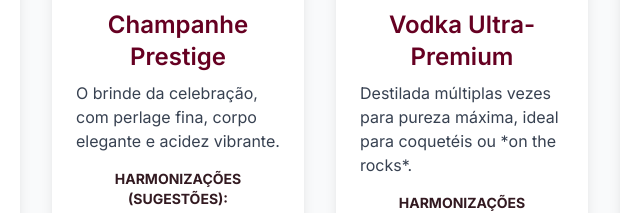
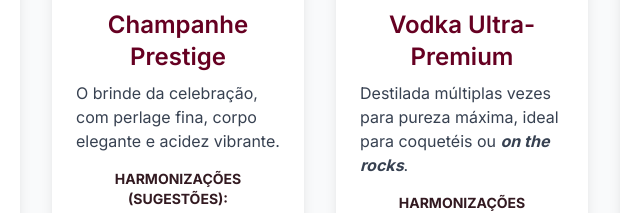
Before and after one commit to GhostDev-Creator/Rosso-Di-Terra, a plain HTML site: page index.html in a window 1280 px wide. Shown: the part 2760-2973 px from the top of the page, 360-1000 px from the left. Drawn offline with nearby package versions, Linux system fonts and the light colour scheme; a web font is replaced by a local one.

Commit message:
Update index.html

```diff
--- a/index.html
+++ b/index.html
@@ -155,7 +155,7 @@
                     <div class="p-6 rounded-xl shadow-lg border-t-4" style="border-color: var(--cor-vinho-principal); background-color: #ffffff;">
                         <span class="text-4xl mb-3 inline-block">🍸</span>
                         <h3 class="text-2xl font-semibold mb-2" style="color: var(--cor-vinho-principal);">Vodka Ultra-Premium</h3>
-                        <p class="text-gray-700 text-left mb-3">Destilada múltiplas vezes para pureza máxima, ideal para coquetéis ou *on the rocks*.</p>
+                        <p class="text-gray-700 text-left mb-3">Destilada múltiplas vezes para pureza máxima, ideal para coquetéis ou <strong><em>on the rocks</em></strong>.</p>
                         <h4 class="font-bold text-sm uppercase mt-4 mb-2">Harmonizações (Sugestões):</h4>
                         <ul class="text-xs text-gray-600 space-y-1 text-left list-disc list-inside">
                             <li>Caviar e salmão defumado.</li>
```
